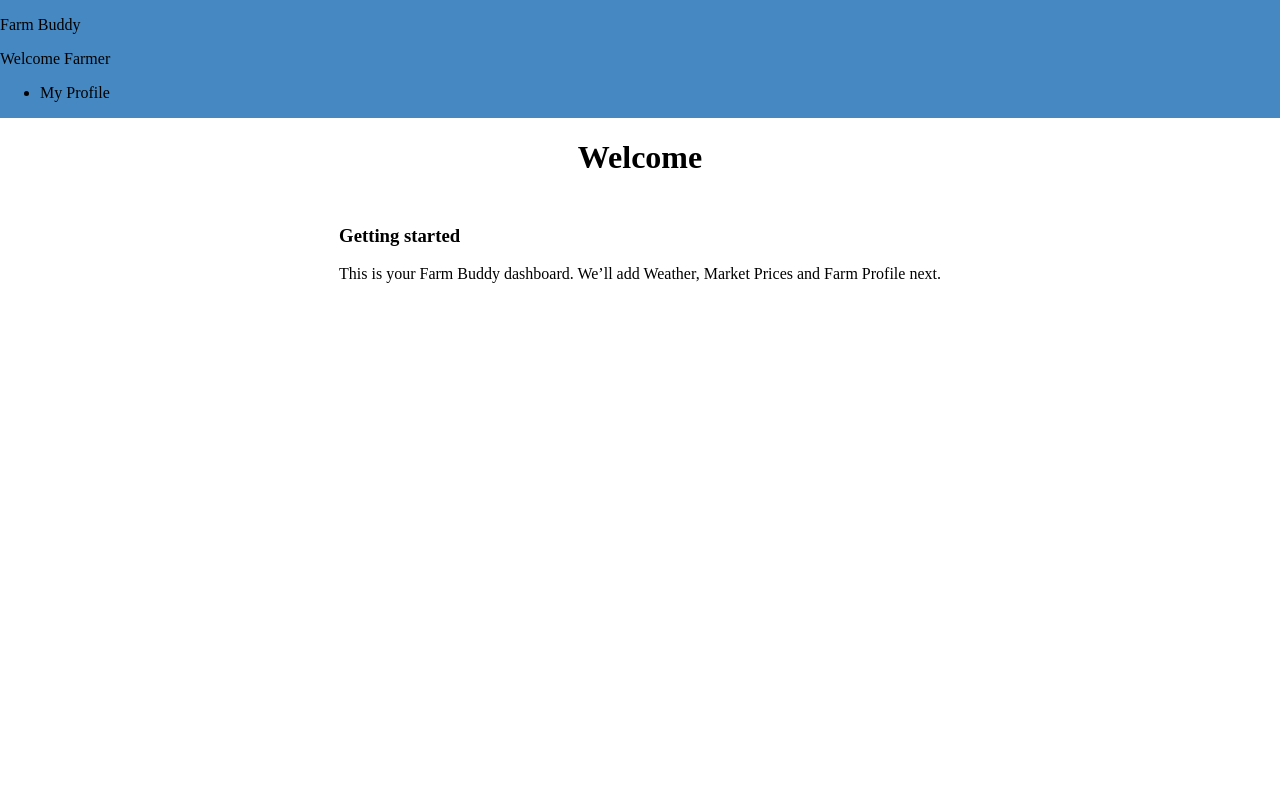
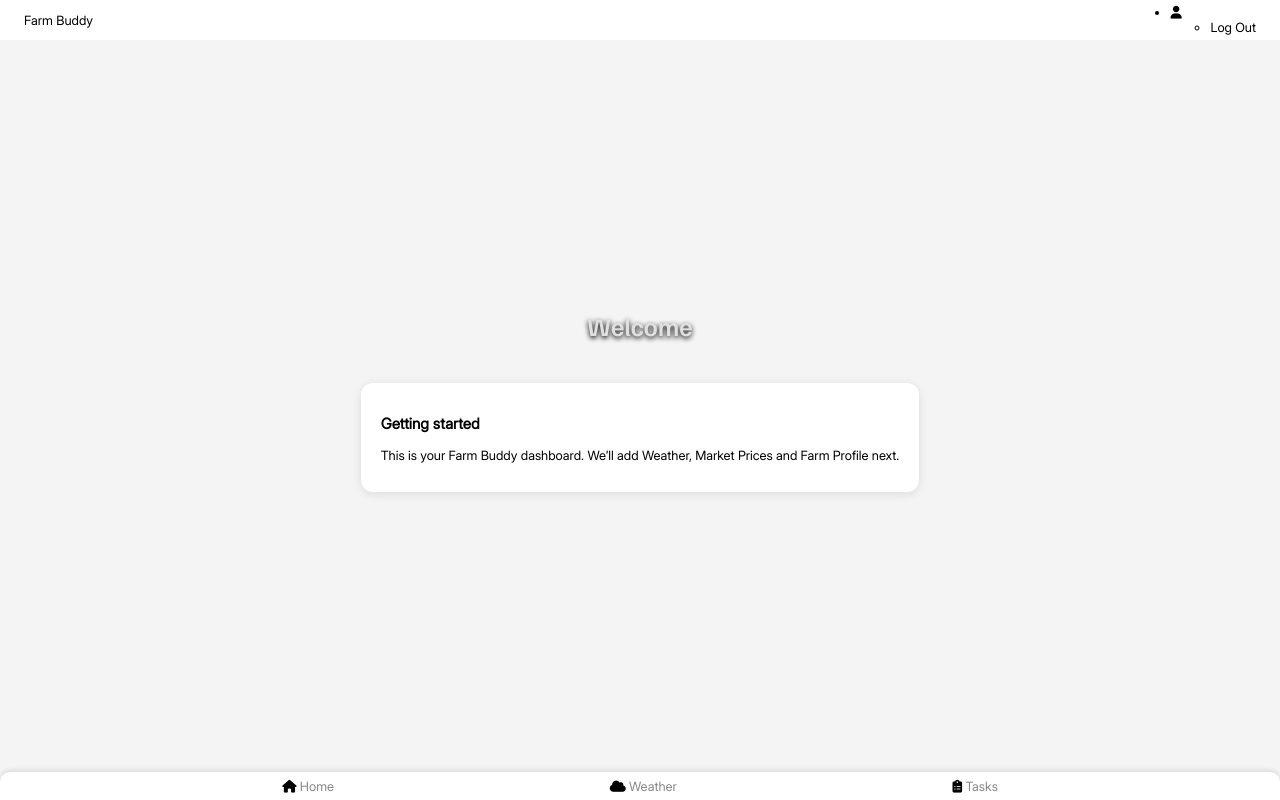
Before and after one commit to BryanNyarko/farm-buddy, a plain HTML site: page dashboard.html in a window 1280 px wide. Drawn offline with Linux system fonts and the light colour scheme; no server answers.

Commit message:
stylings

```diff
--- a/dashboard.html
+++ b/dashboard.html
@@ -3,40 +3,91 @@
 <head>
   <meta charset="UTF-8" />
   <meta name="viewport" content="width=device-width, initial-scale=1.0" />
+  <script src="https://kit.fontawesome.com/60732127d0.js" crossorigin="anonymous"></script>
+  <link rel="stylesheet" href="style.css">
   <title>Farm Buddy — Dashboard</title>
+ <head>
 
 <style>
-*{box-sizing: border-box;}
-    body{margin: 0;
-      padding: 0;
- background-image: none;
+* {
+  box-sizing: border-box;
 }
 
-  .nav{
-    display: flex;
-    flex-direction: row;
-    background-color: rgb(69, 136, 194);
+body {
+  margin: 0;
+  padding: 0;
+  font-family: 'inter', sans-serif;
+  background-color: #f4f4f4;
+  font-size: .8rem;
 }
 
-  .left-nav{float: left;}
+/* Top nav */
+.nav-bar {
+  height: 40px;
+  display: flex;
+  justify-content: space-between;
+  align-items: center;
+  padding: 0.7rem 1.5rem;
+  background-color: white;
+  font-size: .8rem;
+  top: 0;
+  width: inherit;
+  z-index: 1000;
+}
 
-  .nav-midd
+.nav{position: fixed;
+top: 0;
+display: flex;
+width: 100%;
+}
 
-    .dashboard-card{
-      background: rgba(87,87,87,0.5);
-      backdrop-filter: blur(10px);
+/* Dashboard card */
+.dashboard-card {
+  background: white;
   padding: 1rem 1.25rem;
   border-radius: 12px;
   max-width: 700px;
   margin: 1rem auto;
-      box-shadow: black 0px 2px 10px;
+  box-shadow: 0 2px 10px rgba(0,0,0,0.1);
 }
 
-    .center{
-      display:flex;
-       align-items:center;
-        justify-content:center; flex-direction:column;
-        gap:.5rem;
+/* Center content wrapper */
+.center {
+  display: flex;
+  flex-direction: column;
+  align-items: center;
+  gap: .5rem;
+  padding: 1rem;
+}
+
+/* Footer */
+footer {
+  width: 100%;
+  margin-top: 8em;
+  background-color: white;
+  color: #888;
+  padding: .5em;
+  position: fixed;
+  bottom: 0;
+  left: 0;
+  border-radius: 10px 10px 0 0;
+  font-size: 0.8rem;
+  box-shadow: 0 -2px 5px rgba(0,0,0,0.1);
+}
+
+/* Bottom nav list */
+.bottom-nav-list ul {
+  list-style: none;
+  display: flex;
+  justify-content: space-evenly;
+  align-items: center;
+  width: 100%;
+  margin: 0;
+  padding: 0;
+}
+
+.bottom-nav-list li {
+  cursor: pointer;
 }
 </style>
 
@@ -46,19 +97,20 @@
   <div class="nav-bar">
     <div class="left-nav">
       <p>Farm Buddy</p>
-
     </div>
 
-    <div class="middle">Welcome Farmer</div>
-
     <div class="right-nav">
-      <ul>
+            <ul class="dropdown">
               <li>
-           My Profile
+                 <i class="fa-solid fa-user" style="color: #000000;"></i>
+                  <ul class="dropdown-logout">
+                     <li id="logout-btn">
+                      Log Out
                      </li>
                   </ul>
+              </li>
 
-
+            </ul>
     </div>
   </div>
 </header>
@@ -70,6 +122,27 @@
       <p>This is your Farm Buddy dashboard. We’ll add Weather, Market Prices and Farm Profile next.</p>
     </section>
   </main>
+
+  <footer class="bottom-nav">
+    <div class="bottom-nav-list">
+      <ul>
+        <li  class="buttom-list-items">
+          <i class="fa-solid fa-house" style="color: #000000;"></i>
+          Home
+        </li>
+        <li class="buttom-list-items">
+          <i class="fa-solid fa-cloud" style="color: #000000;"></i>
+          Weather
+        </li>
+        <li class="buttom-list-items">
+          <i class="fa-solid fa-clipboard-list" style="color: #000000;"></i>
+          Tasks
+        </li>
+      </ul>
+
+
+    </div>
+  </footer>
   <script type="module" src="dashboard.js"></script>
 </body>
 </html>
```
Lines whose indentation alone changed are shown as unchanged.
